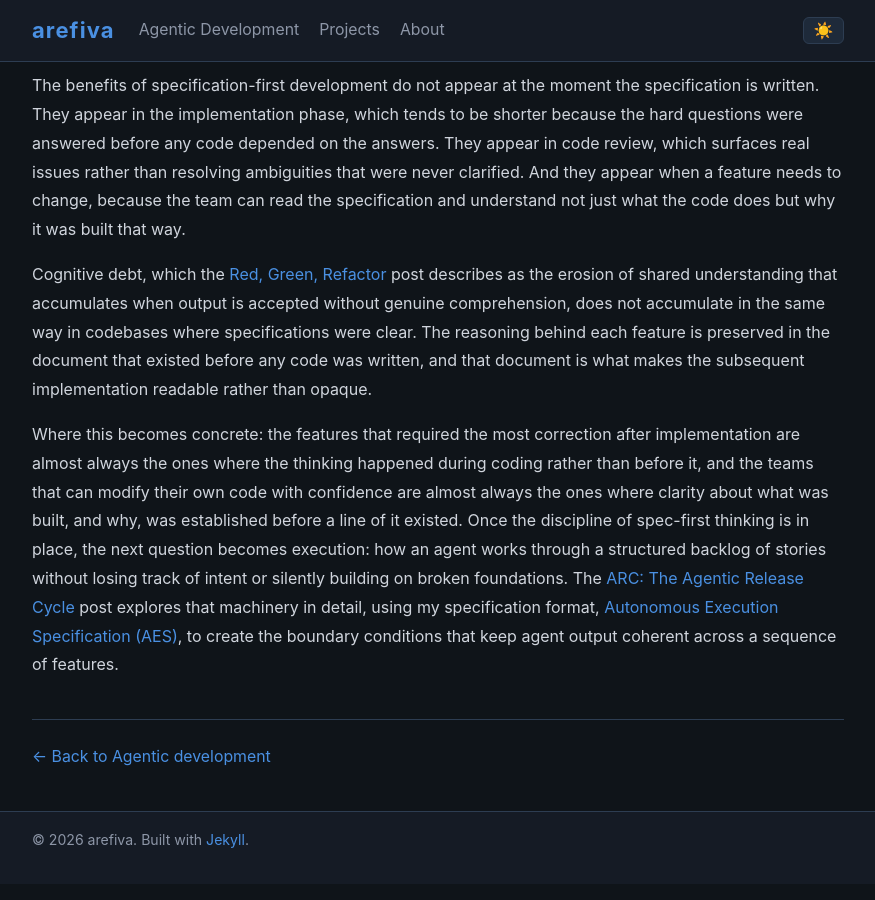
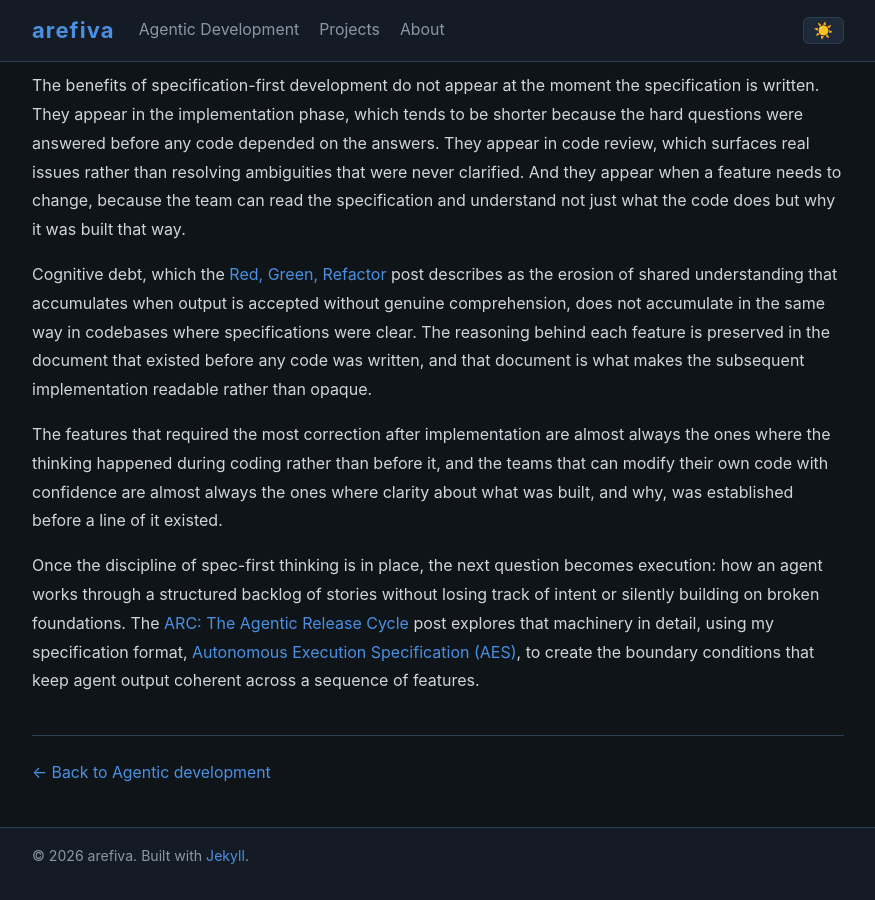
Before and after one commit to arefiva/arefiva.github.io, a Jekyll site: the page built from _posts/2026-04-16-specification-first-development-the-mental-shift.md, in a window 1280 px wide and 900 px high, scrolled down 3397 px. Shown: the whole window, without its empty margins (202-1077 px from the left). Built offline with Jekyll 4.4.1, drawn with Linux system fonts in a browser that asks for light colours.

Commit message:
Reduce paragraph density across posts
Split dense paragraphs with blank lines for better readability in
red-green-refactor and specification-first posts. Also removed a
formulaic transition phrase ("Where this becomes concrete:") in the
specification-first post.

Co-authored-by: Copilot <223556219+Copilot@users.noreply.github.com>

```diff
--- a/_posts/2026-04-16-specification-first-development-the-mental-shift.md
+++ b/_posts/2026-04-16-specification-first-development-the-mental-shift.md
@@ -62,4 +62,6 @@ The benefits of specification-first development do not appear at the moment the
 
 Cognitive debt, which the [Red, Green, Refactor](/agentic-development/2026/04/15/red-green-refactor-with-an-ai-in-the-loop.html) post describes as the erosion of shared understanding that accumulates when output is accepted without genuine comprehension, does not accumulate in the same way in codebases where specifications were clear. The reasoning behind each feature is preserved in the document that existed before any code was written, and that document is what makes the subsequent implementation readable rather than opaque.
 
-Where this becomes concrete: the features that required the most correction after implementation are almost always the ones where the thinking happened during coding rather than before it, and the teams that can modify their own code with confidence are almost always the ones where clarity about what was built, and why, was established before a line of it existed. Once the discipline of spec-first thinking is in place, the next question becomes execution: how an agent works through a structured backlog of stories without losing track of intent or silently building on broken foundations. The [ARC: The Agentic Release Cycle](/agentic-development/2026/04/17/arc-the-agentic-release-cycle.html) post explores that machinery in detail, using my specification format, [Autonomous Execution Specification (AES)](/agentic-development/2026/04/15/red-green-refactor-with-an-ai-in-the-loop.html), to create the boundary conditions that keep agent output coherent across a sequence of features.
+The features that required the most correction after implementation are almost always the ones where the thinking happened during coding rather than before it, and the teams that can modify their own code with confidence are almost always the ones where clarity about what was built, and why, was established before a line of it existed.
+
+Once the discipline of spec-first thinking is in place, the next question becomes execution: how an agent works through a structured backlog of stories without losing track of intent or silently building on broken foundations. The [ARC: The Agentic Release Cycle](/agentic-development/2026/04/17/arc-the-agentic-release-cycle.html) post explores that machinery in detail, using my specification format, [Autonomous Execution Specification (AES)](/agentic-development/2026/04/15/red-green-refactor-with-an-ai-in-the-loop.html), to create the boundary conditions that keep agent output coherent across a sequence of features.
```
Also changed, not shown: _posts/2026-04-15-red-green-refactor-with-an-ai-in-the-loop.md (+15 -5 lines).
